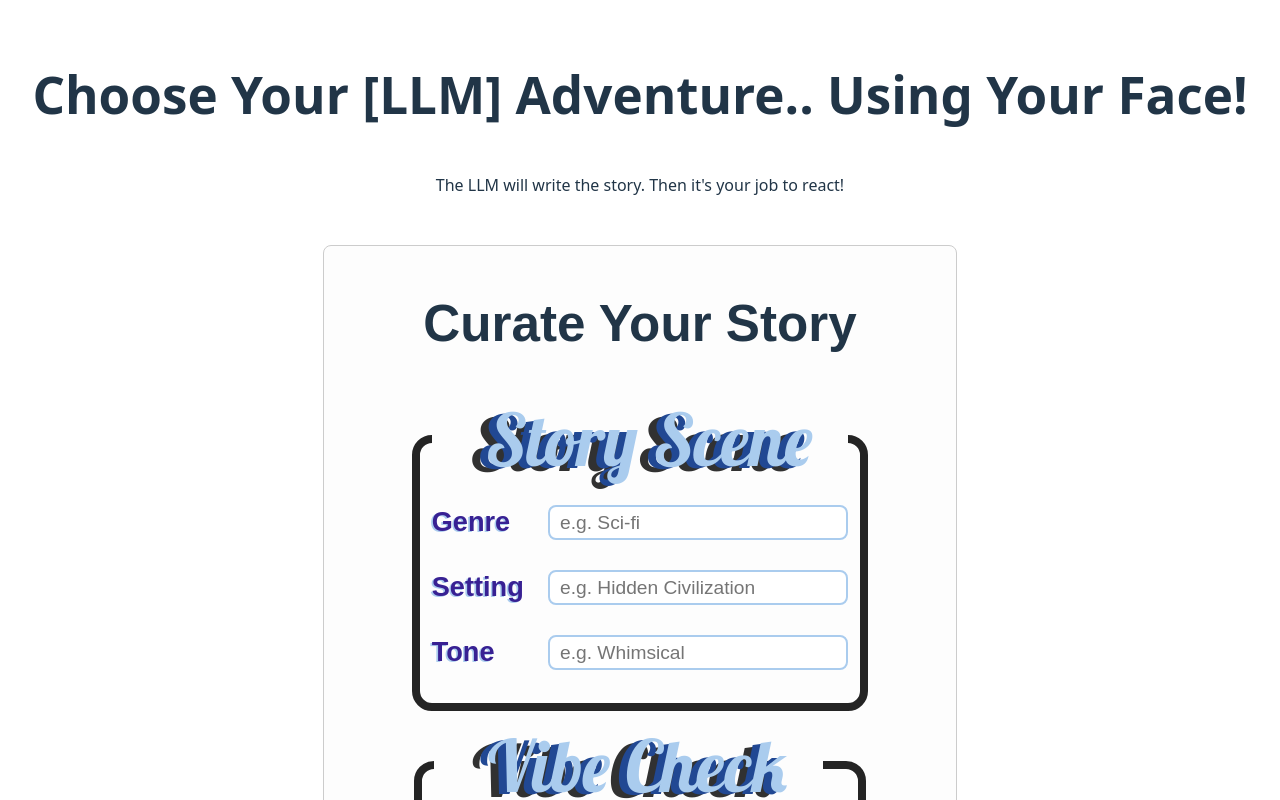
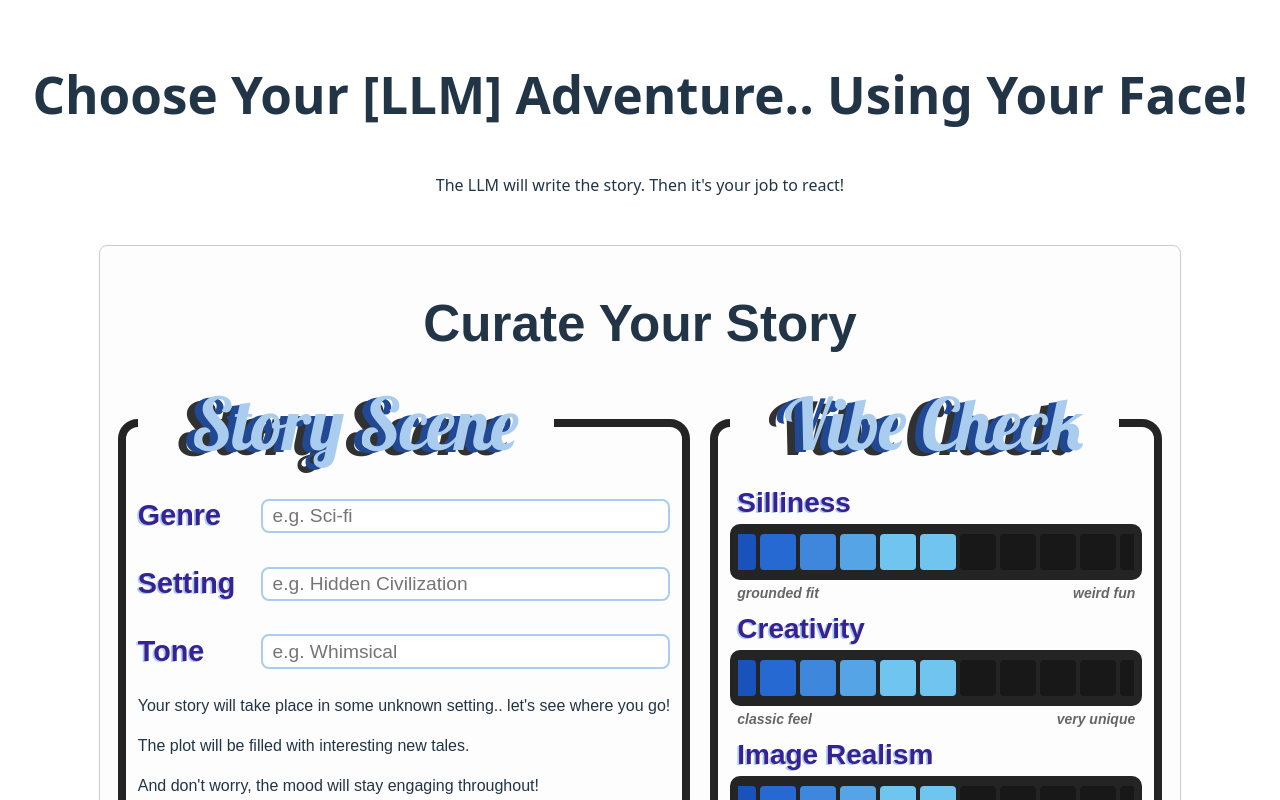
Before and after one commit to aadriien/choose-your-llm-face-adventure, a Svelte app: page / in a window 1280 px wide. Shown: the top 800 px of the page. Built offline with nearby package versions, Linux system fonts and the light colour scheme.

Commit message:
Drafted summary section of config choices (with light cleaning / parsing)

```diff
--- a/src/components/VibeCuration.svelte
+++ b/src/components/VibeCuration.svelte
@@ -25,9 +25,9 @@
         "Magical School", "Talking Animal Village",
         "Miniature Universe", "Mythical Zoo",
         "Awkward Road Trip", "Dream Vacation",
-        "Dinosaurs on Earth", "Life Across Dimensions",
-        "Superhero Dystopia", "Everything is a Cartoon",
-        "Frogs in Swamps", "Secret Mushroom Society",
+        "Earth With Dinosaurs", "Life Across Dimensions",
+        "Superhero Dystopia", "Cartoon-Drawn World",
+        "Frog-Filled Swamp", "Secret Mushroom Society",
         "Alien Suburbia", "Monster Building Factory",
         "Cheese and Bread Land", "Cloud City",
     ];
@@ -56,12 +56,36 @@
         console.log("Starting story with: ", storyConfig);
     }
 
+    // Make lowercase & add appropriate article for config summary
+    function describeSetting(setting) {
+        if (!setting) return "in some unknown setting.. let's see where you go";
+
+        const trimmed = setting.trim();
+        const lower = trimmed.toLowerCase();
+
+        // Let prepositions or existing phrases pass through as-is
+        if (
+            lower.startsWith("inside") ||
+            lower.startsWith("on") ||
+            lower.startsWith("in")
+        ) {
+            return lower;
+        }
+
+        if (lower.startsWith("the")) return `in ${lower}`;
+
+        // Use 'an' if it starts with a vowel sound
+        const article = /^[aeiou]/.test(lower) ? "an" : "a";
+        return `in ${article} ${lower}`;
+    }
+
 </script>
 
 
 <main>
     <h1>Curate Your Story</h1>
 
+    <div class="configs">
         <fieldset class="equalizer">
             <legend>Story Scene</legend>
 
@@ -112,6 +136,21 @@
                 {/each}
                 </datalist>
             </section>
+
+            <section class="config-summary">
+                <p>Your story will take place {describeSetting(setting)}!</p>
+                <p>The plot will be filled with
+                    {genre
+                    ?
+                    genre.toLowerCase() + " goodness."
+                    :
+                    "interesting new tales."}
+                </p>
+                <p>And don't worry, the mood will stay
+                    {tone ? tone.toLowerCase() : "engaging throughout"}!
+                </p>
+            </section>
+
         </fieldset>
 
         <fieldset class="equalizer">
@@ -144,6 +183,7 @@
                 <input type="range" min="0" max="100" bind:value={image_realism} />
             </div>
         </fieldset>
+    </div>
 
 
     <button on:click={startStory}>🚀 Start My Adventure!</button>
@@ -156,7 +196,7 @@
 
 
     main {
-        max-width: 600px;
+        max-width: 1500px;
         margin: 2rem auto;
         padding: 1rem;
         font-family: sans-serif;
@@ -167,15 +207,22 @@
 
     h1 {
         text-align: center;
-        margin-bottom: 2rem;
+        margin-bottom: 1rem;
+    }
+
+    .configs {
+        display: flex;
+        justify-content: center;
+        gap: 1rem;
     }
 
     .input-group {
         display: flex;
         align-items: center;
+        margin-top: 0.5rem;
         margin-bottom: 1rem;
         gap: 0.5rem;
-        font-size: 1.7rem;
+        font-size: 1.8rem;
         line-height: 1.8;
         width: 100%;
     }
```
Lines whose indentation alone changed are shown as unchanged.
